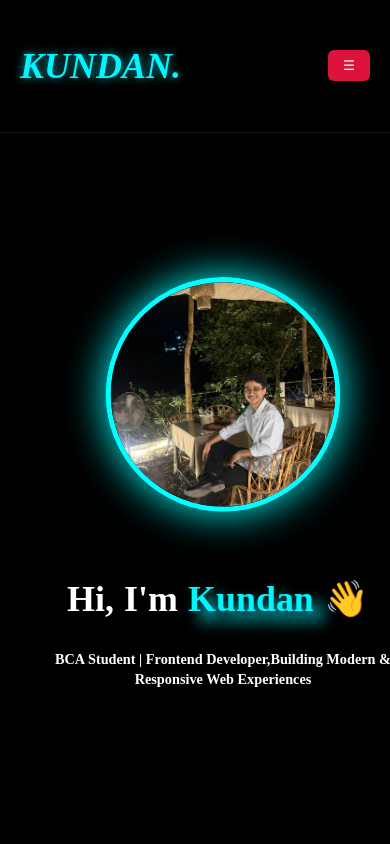
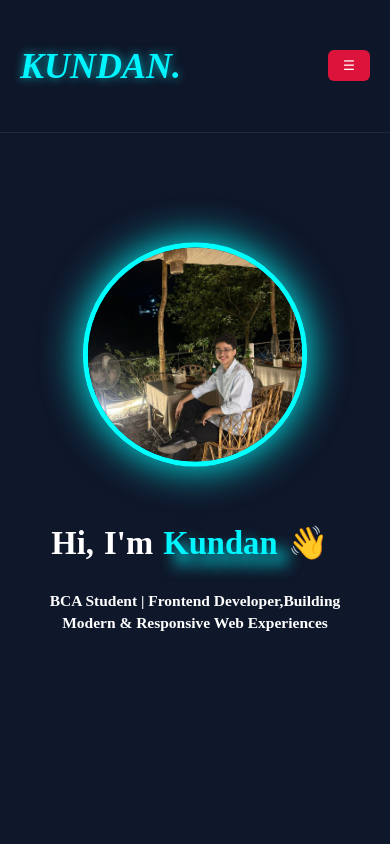
Before and after one commit to upadhyayakundan326-png/portfolio-deploy, a React (Vite) app: page / in a window 390 px wide. Shown: the top 844 px of the page. Built offline with nearby package versions, Linux system fonts and the light colour scheme.

Commit message:
final responsive since i make various commits in responsive but today i learn

```diff
--- a/src/App.css
+++ b/src/App.css
@@ -1,6 +1,15 @@
-html, body, #root{
+
+
+
+
+
+
+*{
+    box-sizing:border-box;
+}
+
+html,
+body{
     overflow-x:hidden;
-    width:100%;
-    background-color: black;
-    box-sizing: border-box;
+     background: #0F172A;
 }
--- a/src/components/contact/Contact.css
+++ b/src/components/contact/Contact.css
@@ -1,89 +1,87 @@
+.contact-section {
+    min-height: 100vh;
+    width: 100%;
+    padding: 100px 5%;
+    display: flex;
+    justify-content: center;
+    align-items: center;
+    flex-direction: column;
+    box-sizing: border-box;
+}
+
+.contact-box {
+    width: 100%;
+    max-width: 650px;
+    display: flex;
+    flex-direction: column;
+    gap: 18px;
+}
+
+.contact-item {
+    width: 100%;
+    display: block;
+    padding: 18px 20px;
+    border: 2px solid #444;
+    border-radius: 12px;
+    color: white;
+    text-decoration: none;
+    font-size: 1.05rem;
+    word-break: break-word;
+    transition: .3s;
+    box-sizing: border-box;
+}
+
+.contact-item:hover {
+    transform: translateY(-5px);
+    border-color: #00d9ff;
+    box-shadow: 0 0 20px crimson;
+}
+@media (max-width:768px){
+
 .contact-section{
-    min-height:100vh;
-    display:flex;
-    flex-direction:column;
-    justify-content:center;
-    align-items:center;
+    min-height: auto;
+    padding: 80px 20px;
+}
 
-    width: 100%;
-    padding: 100px 4%;
-
-}
 .contact-section h2{
-    font-size:3rem;
-    margin-bottom:15px;
+    font-size: 2rem;
+    text-align: center;
 }
 
 .contact-section p{
-    color:#bdbdbd;
-    margin-bottom:40px;
-    text-align:center;
+    font-size: .95rem;
+    text-align: center;
+    margin-bottom: 25px;
 }
 
 .contact-box{
-    width:100%;
-    max-width:600px;
-    display:flex;
-    flex-direction:column;
-    gap:20px;
+    width: 100%;
+    max-width: 100%;
 }
 
 .contact-item{
-    text-decoration:none;
-    color:white;
-    font-size:1.1rem;
-    padding:18px 25px;
-    border:2px solid #444;
-    border-radius:12px;
-    transition:.3s;
-    box-sizing: border-box;
+    font-size: .95rem;
+    padding: 15px;
 }
 
-.contact-item:hover{
-    transform:translateY(-5px);
-    border-color:#00d9ff;
-    box-shadow:0 0 20px crimson;
+.mail-btn{
+    font-size: 1rem;
 }
 
-
-@media (max-width:768px){
+}
+@media (max-width:480px){
 
 .contact-section{
-    min-height:auto;
-    padding:0;
-    display:flex;
-    flex-direction:column;
-    align-items: center;
-    width:100%;
-    margin: 0;
-    max-width: 350px;
-    box-sizing:border-box;
-
-
-
+    padding: 70px 15px;
 }
 
 .contact-section h2{
-    font-size:2.2rem;
+    font-size: 1.8rem;
 }
 
-.contact-section p{
-    font-size:1rem;
-    line-height:1.6;
-    margin-bottom:30px;
+.contact-item{
+    font-size: .9rem;
+    padding: 14px;
 }
 
-.contact-box{
-    width:100%;
-    max-width:100%;
-    gap:15px;
-    margin: 10px auto;
-    max-width: 350px;
 }
-
-
-}
-
-.mail-btn{
-    font-size:22px;
-}
--- a/src/components/contact/contact.jsx
+++ b/src/components/contact/contact.jsx
@@ -3,6 +3,8 @@ import { color, motion } from "framer-motion";
 
 function Contact() {
   return (
+
+    <div className="contact-box">
     <motion.section className="contact-section" id="contact"
 
     initial={{
@@ -30,7 +32,7 @@ function Contact() {
       <h2>Contact Me</h2>
       <p>Feel free to reach out. I'm always open to new opportunities.</p>
 
-    <div className="contact-box">
+
 
         <div className="contact-item">
   <span>@gmail</span>
@@ -39,15 +41,15 @@ function Contact() {
     href="mailto:upadhyayakundan326@gmail.com?subject=Portfolio%20Enquiry"
     className="mail-btn"
   >
-    📩
+    📩Gmail: upadhyayakundan326@gmail.com
   </a>
-</div>
+
 
         <a
           href="tel:9101648595"
           className="contact-item"
         >
-          📞 +91 9101648595
+          phone-no:      +91 9101648595
         </a>
 
         <a
@@ -57,7 +59,7 @@ function Contact() {
           rel="noreferrer"
           className="contact-item"
         >
-          💼 LinkedIn
+          💼 LinkedIn:     Kundan Upadhyaya
         </a>
 
         <a
@@ -66,11 +68,12 @@ function Contact() {
           rel="noreferrer"
           className="contact-item"
         >
-          💻 GitHub
+          💻 GitHub :       click Here
         </a>
 
       </div>
     </motion.section>
+    </div>
   );
 }
 
--- a/src/components/hero/Hero.css
+++ b/src/components/hero/Hero.css
@@ -70,15 +70,17 @@
 
   .home-section{
     padding:60px 20px 30px;
-    min-height: 100vh;
-    display: flex;
-    flex-direction: column;
+    min-height:100vh;
   }
 
   .hero{
+    display:flex;
     flex-direction:column-reverse;
+    align-items:center;
+    justify-content:center;
     text-align:center;
-    gap:35px;
+    gap:30px;
+    padding:0;
   }
 
   .hero-left,
@@ -87,31 +89,24 @@
   }
 
   .sec1{
-    font-size:2.2rem;
+    font-size:2rem;
   }
 
-
   .sec2{
-    font-size:14px;
+    font-size:0.95rem;
     text-align:center;
-
-    white-space:normal;
-    width:100%;
-    word-break: keep-all;
-    display: block;
-    max-width: 90%;
-    margin:0 auto;
-    line-height: 1.6;
-}
+    line-height:1.6;
+    max-width:90%;
+    margin:20px auto 0;
   }
 
   .siuu{
     width:220px;
     height:220px;
-    border-radius:50%;
-    object-fit:cover;
+    margin:0;
   }
 
   .bca br{
     display:none;
   }
+}
--- a/src/components/hero/hero.jsx
+++ b/src/components/hero/hero.jsx
@@ -106,27 +106,11 @@ function Home() {
 
 
 
-        <motion.div
-          className="hero-right"
-          initial={{ opacity: 0, x: 100 }}
-          animate={{ opacity: 1, x: 0 }}
-          transition={{
-            duration: 4,
-            delay:1.5,
-
-          }}
-        >
+              <motion.div className="hero-right">
   <motion.img
     src="/kundan.jpeg"
     alt="kundan"
     className="siuu"
-            whileHover={{
-              scale: 1.05,
-              rotate: 2,
-            }}
-            transition={{
-              duration: 0.4,
-            }}
   />
 </motion.div>
       </section>
--- a/src/components/navbar/Navbar.css
+++ b/src/components/navbar/Navbar.css
@@ -10,11 +10,9 @@
     box-sizing:border-box;
     z-index:1000;
 
-    background:rgba(0,0,0,0.45);
-    backdrop-filter:blur(12px);
-    -webkit-backdrop-filter:blur(12px);
-
-    border-bottom:1px solid rgba(255,255,255,0.1);
+    background: rgba(15, 23, 42, 0.85);
+backdrop-filter: blur(12px);
+border-bottom: 1px solid #1E293B;
 }
 
 .kundan{
@@ -87,3 +85,9 @@
 
 
 }
+body.dark {
+    background: black;
+}
+body.light {
+    background: #fff;
+}
--- a/src/components/project/Project.css
+++ b/src/components/project/Project.css
@@ -93,6 +93,7 @@
 .f{
     font-size:2.2rem;
     text-align:center;
+    color:#fff;
 }
 
 .jerseyca{
@@ -107,6 +108,7 @@
     padding-left:22px;
     font-size:1rem;
     line-height:1.7;
+    color:red;
 }
 
 .flex{
--- a/src/components/project/project.jsx
+++ b/src/components/project/project.jsx
@@ -45,7 +45,9 @@ const Project = () => {
         <h1 className='features'>Features</h1>
 
 
-      <ul className='bulletine'>
+      <ul className='bulletine' style={{
+        color:"white",
+      }}>
         <li>(implement props for passing data)</li>
         <li>implement react router for client side rendering</li>
         <li>use state managment with usestate and also use usefect</li>
@@ -60,8 +62,12 @@ const Project = () => {
         <li>Remove items from cart</li>
         <li>Total price calculation</li>
       </ul>
-               <h1 className='f'>Future Improvements</h1>
-      <ul className='future'>
+               <h1 className='f'style={{
+        color:"white",
+      }}>Future Improvements</h1>
+      <ul className='future'style={{
+        color:"white",
+      }}>
         <li>replace props drilling with context api for scalability</li>
         <li> make the entire application fully responsiv</li>
         <li>intregrate backend</li>
```
Also changed, not shown: src/components/navbar/navbar.jsx (+8 -2 lines). Lines whose indentation alone changed are shown as unchanged.
